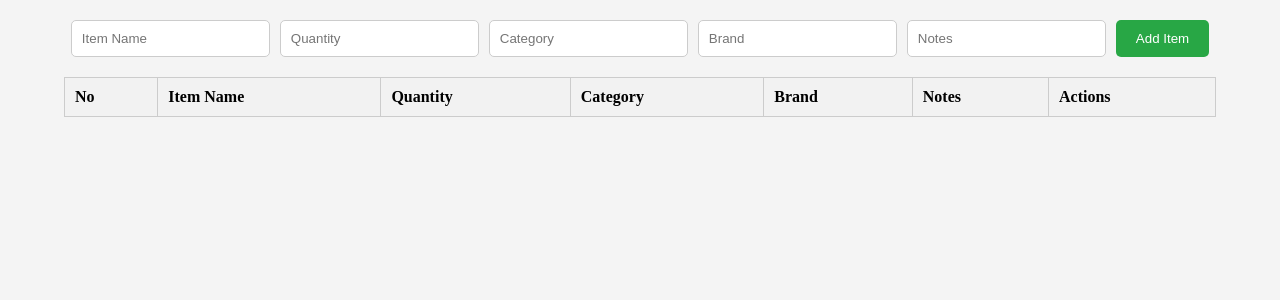
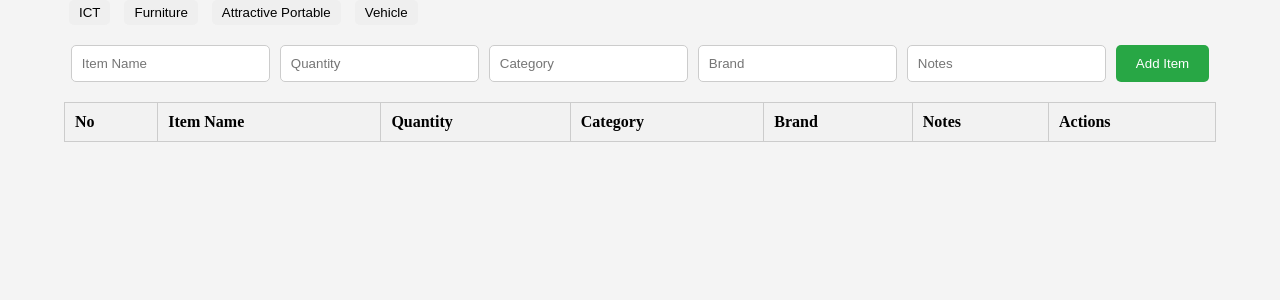
Before and after one commit to peterodero561/InventorySystem2, a Flask app: template templates/home.html in a window 1280 px wide. Shown: the part 98-398 px from the top of the page. Run offline with Flask 3, Linux system fonts and the light colour scheme; the template is opened without the code that fills it, so the values that code supplies are empty; some libraries are stand-ins or nearby versions.

Commit message:
added a dashboard that lists all categories present

```diff
--- a/templates/home.html
+++ b/templates/home.html
@@ -13,7 +13,17 @@
             <button id="logout" class="logout">Logout</button>
         </header>
 
+        <div class="dashboard">
+            <div class="buttons">
+                <button class="ict" id="ict" value="ict" name="ict">ICT</button>
+                <button class="furniture" id="furniture" value="furniture" name="furniture">Furniture</button>
+                <button class="attractive" id="attractive" value="attractive" name="attractive">Attractive Portable</button>
+                <button class="vehicle" id="vehicle" value="vehicle" name="attractive">Vehicle</button>
+            </div>
+        </div>
+
         <form id="inventory-form">
+            <input type="hidden" id="table-name" name="table-name">
             <input type="text" id="item-name" placeholder="Item Name" required>
             <input type="number" id="item-quantity" placeholder="Quantity" required>
             <input type="text" id="item-category" placeholder="Category" required>
```
